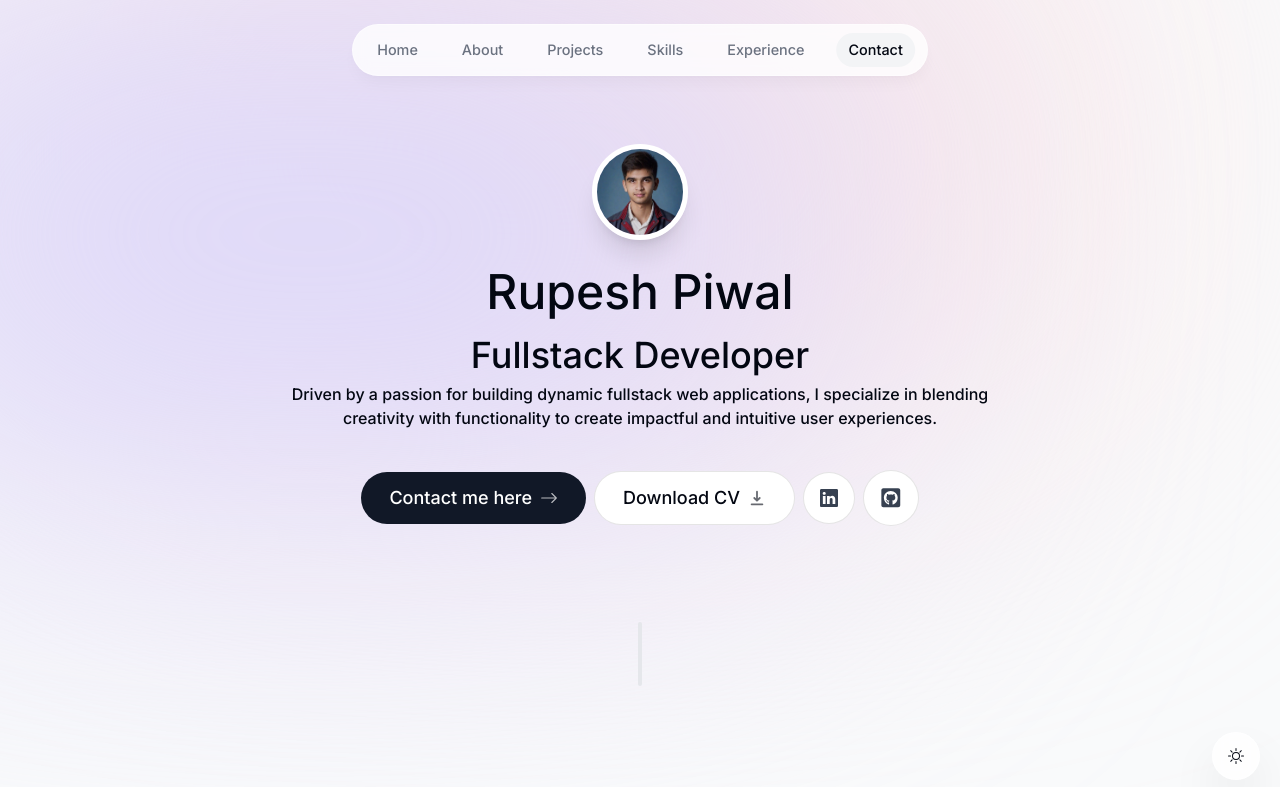
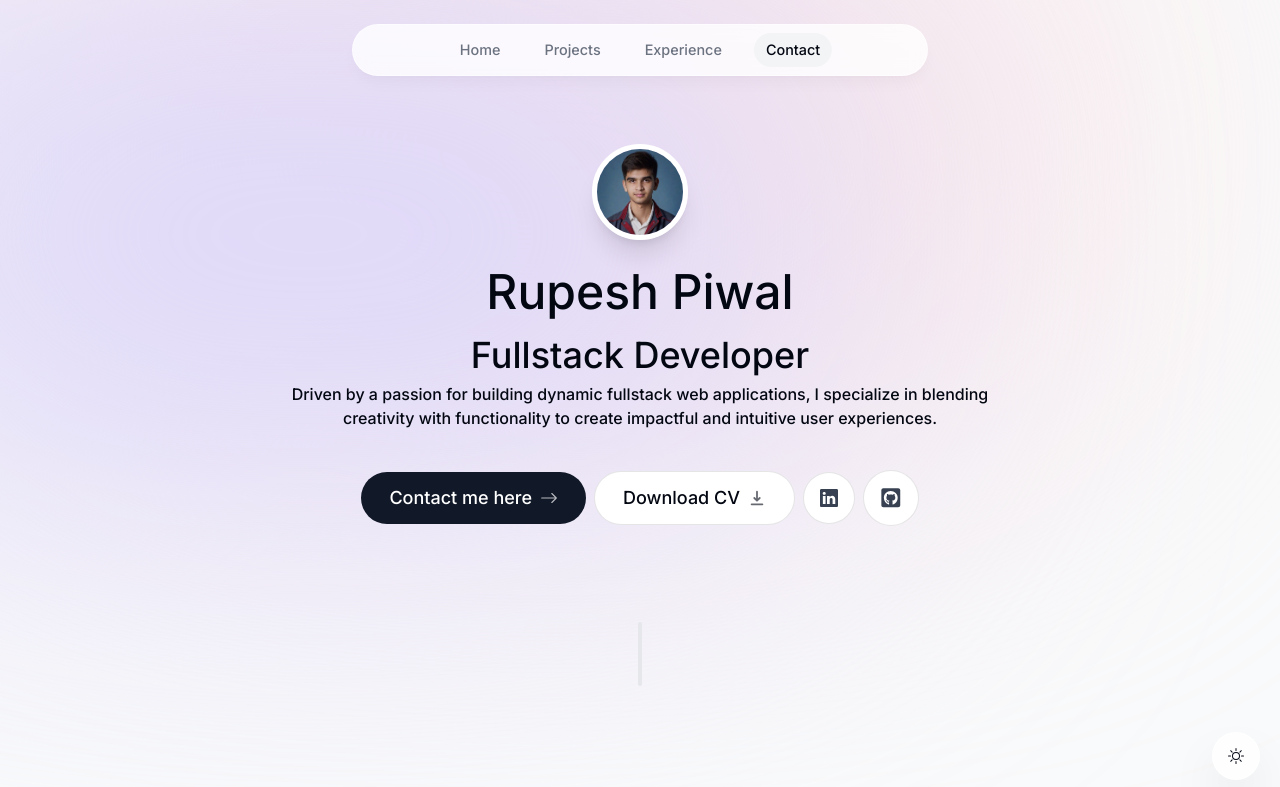
Before and after one commit to Rupesh-Piwal/portfolio, a Next.js app: page / in a window 1280 px wide. Shown: the top 787 px of the page. Built offline with nearby package versions, Linux system fonts and the light colour scheme; no server answers.

Commit message:
changes in about section

```diff
--- a/components/about.tsx
+++ b/components/about.tsx
@@ -3,14 +3,11 @@
 import React from "react";
 import SectionHeading from "./section-heading";
 import { motion } from "framer-motion";
-import { useSectionInView } from "@/lib/hooks";
 
 export default function About() {
-  const { ref } = useSectionInView("About");
 
   return (
     <motion.section
-      ref={ref}
       className="mb-28 max-w-[45rem] text-center leading-8 sm:mb-40 scroll-mt-28"
       initial={{ opacity: 0, y: 100 }}
       animate={{ opacity: 1, y: 0 }}
--- a/lib/data.ts
+++ b/lib/data.ts
@@ -12,16 +12,8 @@ export const links = [
     hash: "#home",
   },
   {
-    name: "About",
-    hash: "#about",
-  },
-  {
     name: "Projects",
     hash: "#projects",
-  },
-  {
-    name: "Skills",
-    hash: "#skills",
   },
   {
     name: "Experience",
```
